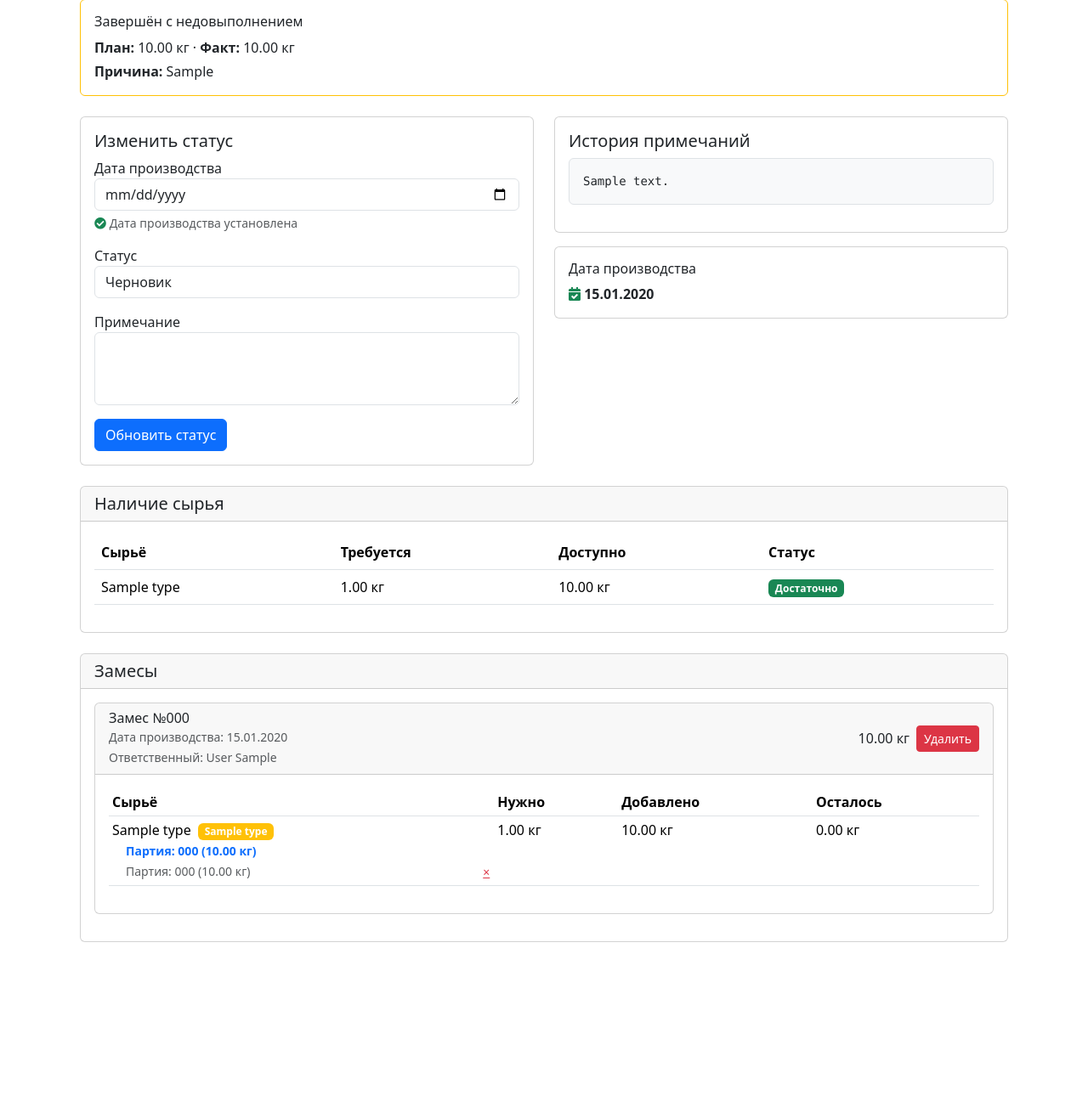
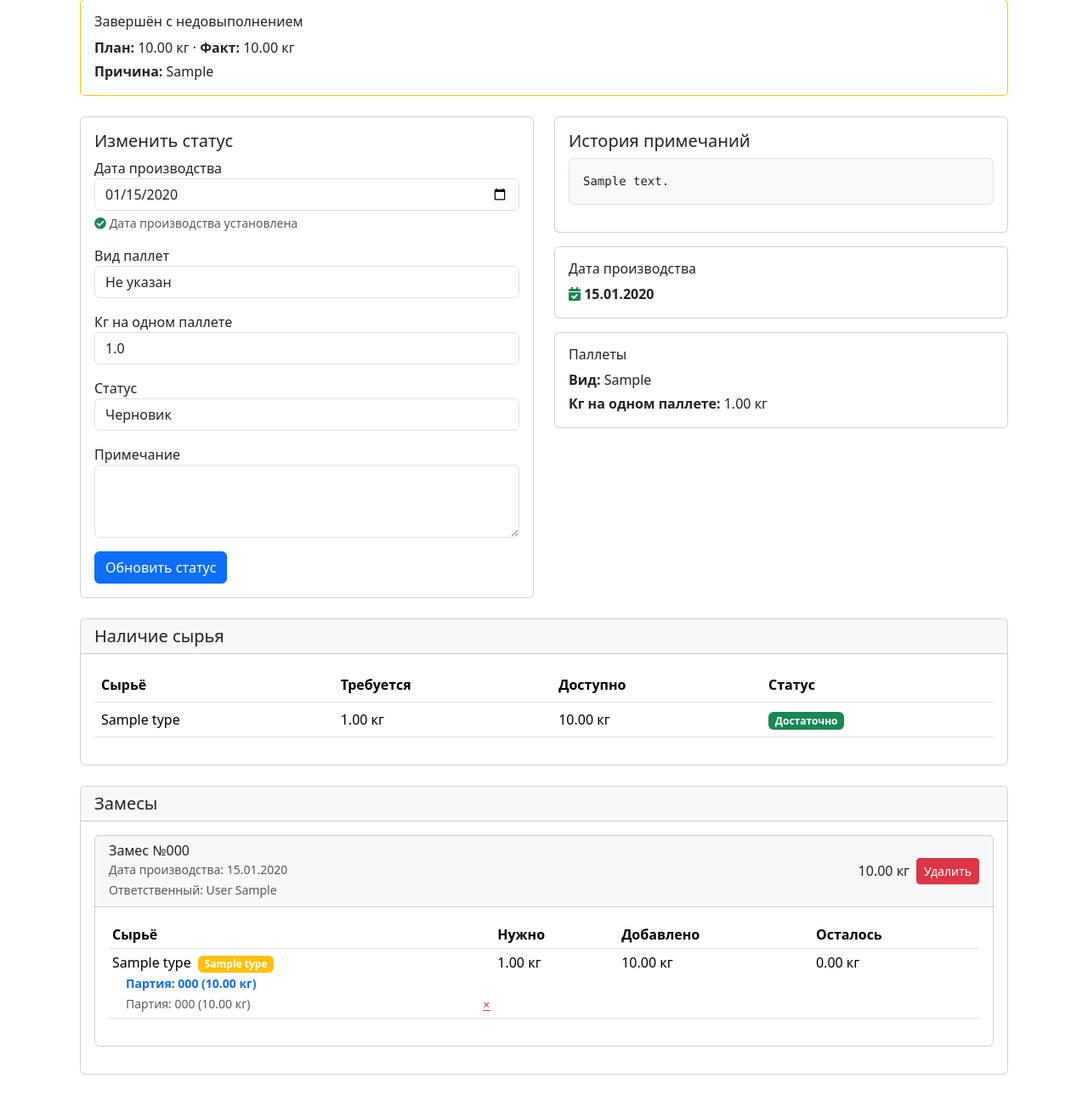
Before and after one commit to Ildaku/asi, a Flask app: page /production_plans/1 in a window 1280 px wide; the page is wider, and only the part inside the window is pictured. Shown: the part 508-1797 px from the top of that part at 85% size. Before the commit the page ends 1617 px from the top of that part, so only its background shows below. Run offline with Flask 3, Linux system fonts and the light colour scheme; a user stored in the database is signed in; tables that the repository leaves empty hold one stand-in row (values such as "Sample post"); some libraries are stand-ins or nearby versions.

Commit message:
виды паллет

```diff
--- a/app/forms.py
+++ b/app/forms.py
@@ -12,7 +12,8 @@ def coerce_optional_int(value):
         return None
 from .models import (
     RawMaterial, RecipeTemplate as Recipe, Product, RawMaterialType, RecipeItem as RecipeIngredient,
-    ProductionPlan, PlanStatus, User, UserRole, AllergenType, MonthlyPlan, Employee, HalalStatus, MassControlStatus
+    ProductionPlan, PlanStatus, User, UserRole, AllergenType, MonthlyPlan, Employee, HalalStatus, MassControlStatus,
+    PalletType,
 )
 
 class AllergenTypeForm(FlaskForm):
@@ -215,6 +216,19 @@ class ProductionPlanForm(FlaskForm):
 class ProductionStatusForm(FlaskForm):
     status = SelectField('Статус', validators=[DataRequired()])
     production_date = DateField('Дата производства', format='%Y-%m-%d', validators=[Optional()])
+    pallet_type = SelectField(
+        'Вид паллет',
+        choices=[
+            ('', 'Не указан'),
+            (PalletType.EURO.value, PalletType.EURO.display),
+            (PalletType.FIN.value, PalletType.FIN.display),
+        ],
+        validators=[Optional()],
+    )
+    kg_per_pallet = FloatField(
+        'Кг на одном паллете',
+        validators=[Optional(), NumberRange(min=0.01, message='Количество должно быть больше 0')],
+    )
     complete_with_shortfall = BooleanField('Завершить с недовыполнением')
     shortfall_reason = TextAreaField(
         'Причина недовыполнения',
--- a/app/models.py
+++ b/app/models.py
@@ -54,6 +54,15 @@ class MassControlStatus(str, enum.Enum):
             MassControlStatus.CONTROLLED: "Контролируется",
             MassControlStatus.NOT_SPECIFIED: "Не указано"
         }[self]
+
+
+class PalletType(str, enum.Enum):
+    EURO = "ЕВРО"
+    FIN = "ФИН"
+
+    @property
+    def display(self):
+        return self.value
 
 class HalalStatusType(TypeDecorator):
     """Кастомный тип для правильного сохранения HalalStatus в PostgreSQL Enum"""
@@ -311,6 +320,8 @@ class ProductionPlan(db.Model):
     okk_approved_on = Column(Date, nullable=True)
     completed_with_shortfall = Column(Boolean, default=False, nullable=False, server_default='false')
     shortfall_reason = Column(String(500), nullable=True)
+    pallet_type = Column(String(20), nullable=True)  # ЕВРО / ФИН
+    kg_per_pallet = Column(Float, nullable=True)
     created_at = Column(DateTime(timezone=True), server_default=func.now())
     updated_at = Column(DateTime(timezone=True), onupdate=func.now())
     created_by = Column(Integer, ForeignKey("users.id"))
@@ -443,6 +454,14 @@ class ProductionPlan(db.Model):
         names = self.get_bezallergennost_allergens()
         return ', '.join(names) if names else 'Не указано'
 
+    def get_pallet_type_display(self):
+        return self.pallet_type or 'Не указано'
+
+    def get_kg_per_pallet_display(self):
+        if self.kg_per_pallet is None:
+            return 'Не указано'
+        return f'{self.kg_per_pallet:.2f} кг'
+
     def get_halal_status(self):
         """Статус Халяль/Харам плана — только из рецептуры (шаблона), не из сырья."""
         if not self.template:
--- a/app/routes.py
+++ b/app/routes.py
@@ -4,7 +4,7 @@ from app import app, db
 from app.models import (
     RawMaterial, RecipeTemplate as Recipe, Product, RawMaterialType,
     RecipeItem as RecipeIngredient, RecipeItem, ProductionPlan, PlanStatus,
-    ProductionBatch, MaterialBatch, BatchMaterial, User, UserRole, AllergenType, MonthlyPlan, Employee, HalalStatus, MassControlStatus
+    ProductionBatch, MaterialBatch, BatchMaterial, User, UserRole, AllergenType, MonthlyPlan, Employee, HalalStatus, MassControlStatus, PalletType
 )
 from app.forms import (
     RawMaterialForm, ProductForm, RecipeForm, RecipeIngredientForm,
@@ -919,6 +919,10 @@ def update_plan_status(plan_id):
 
         if form.notes.data:
             plan.notes = form.notes.data + "\n" + plan.notes
+
+        pallet = (form.pallet_type.data or '').strip()
+        plan.pallet_type = pallet if pallet in (PalletType.EURO.value, PalletType.FIN.value) else None
+        plan.kg_per_pallet = form.kg_per_pallet.data
 
         plan.status = new_status
         db.session.commit()
@@ -1262,6 +1266,14 @@ def production_plan_detail(plan_id):
     # Создаем формы
     status_form = ProductionStatusForm(plan=plan)
     status_form.status.data = plan.status  # Устанавливаем текущий статус
+    if plan.production_date:
+        status_form.production_date.data = (
+            plan.production_date.date()
+            if hasattr(plan.production_date, 'date')
+            else plan.production_date
+        )
+    status_form.pallet_type.data = plan.pallet_type or ''
+    status_form.kg_per_pallet.data = plan.kg_per_pallet
     batch_form = ProductionBatchForm()  # Форма автоматически загрузит список сотрудников
     batch_ingredient_form = BatchIngredientForm()
 
@@ -2425,6 +2437,8 @@ def export_plan_to_word(plan_id):
     doc.add_paragraph('Статус: ' + plan.status_display_label)
     doc.add_paragraph('Халяль/харам: ' + plan.get_halal_status())
     doc.add_paragraph('Безаллергенность: ' + plan.get_bezallergennost_display())
+    doc.add_paragraph('Вид паллет: ' + plan.get_pallet_type_display())
+    doc.add_paragraph('Кг на одном паллете: ' + plan.get_kg_per_pallet_display())
     doc.add_paragraph('')  # Пустая строка
 
     # Замесы
--- a/app/templates/production_plan_detail.html
+++ b/app/templates/production_plan_detail.html
@@ -156,6 +156,15 @@
                         </div>
 
                         <div class="mb-3">
+                            {{ status_form.pallet_type.label }}
+                            {{ status_form.pallet_type(class="form-control") }}
+                        </div>
+                        <div class="mb-3">
+                            {{ status_form.kg_per_pallet.label }}
+                            {{ status_form.kg_per_pallet(class="form-control", step="0.01") }}
+                        </div>
+
+                        <div class="mb-3">
                             {{ status_form.status.label }}
                             {{ status_form.status(class="form-control", id="plan_status_select") }}
                         </div>
@@ -214,6 +223,18 @@
                             Дата производства не указана
                         </p>
                     {% endif %}
+                </div>
+            </div>
+
+            <div class="card mt-3">
+                <div class="card-body">
+                    <h6 class="card-title">Паллеты</h6>
+                    <p class="mb-1">
+                        <strong>Вид:</strong> {{ plan.get_pallet_type_display() }}
+                    </p>
+                    <p class="mb-0">
+                        <strong>Кг на одном паллете:</strong> {{ plan.get_kg_per_pallet_display() }}
+                    </p>
                 </div>
             </div>
         </div>
```
Also changed, not shown: migrations/versions/s_pallet_fields.py (added, +31 -0 lines).
